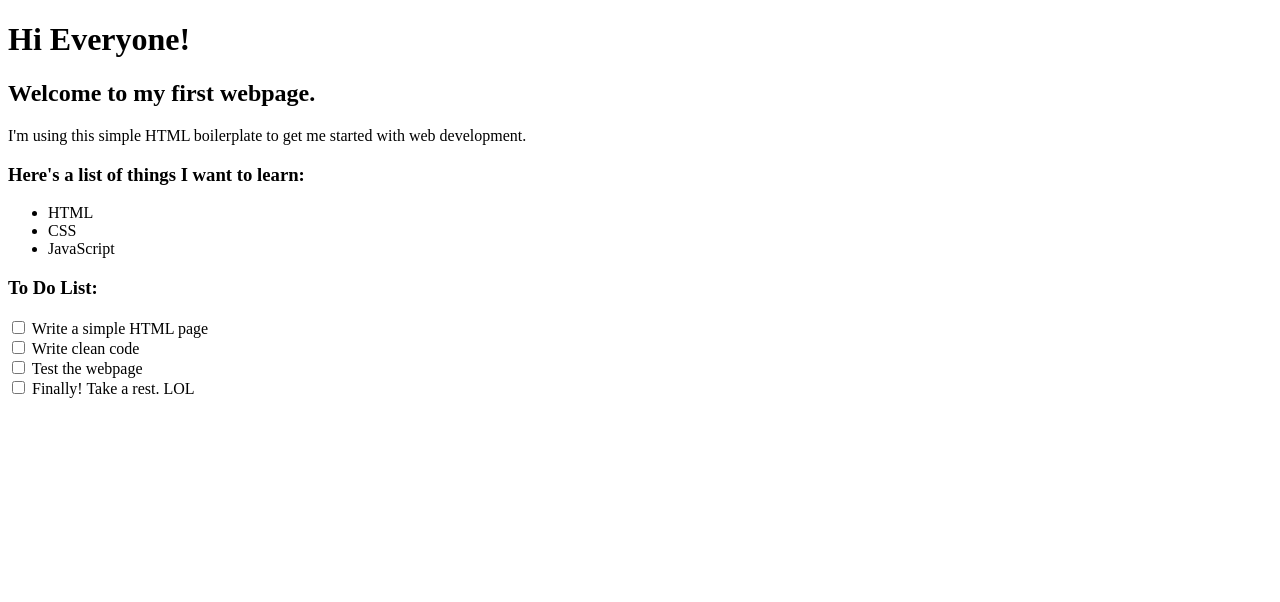
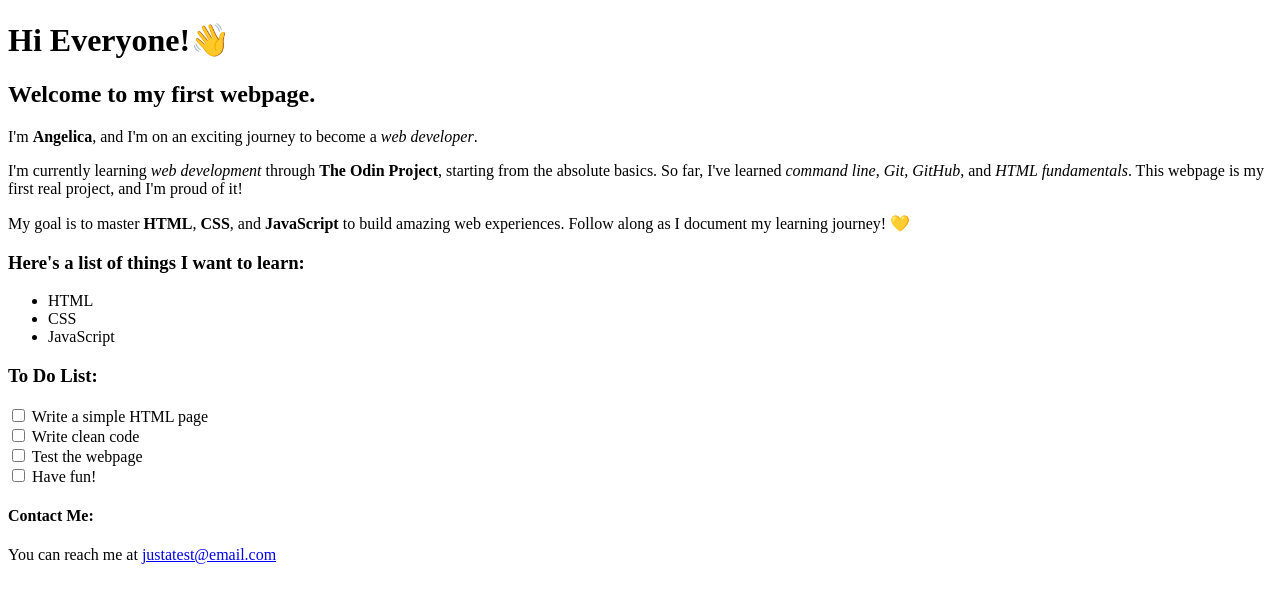
Before and after one commit to aglcmgr/My-First-Webpage, a plain HTML site: page index.html in a window 1280 px wide. Drawn offline with Linux system fonts and the light colour scheme.

Commit message:
working with text and emphasis tags

```diff
--- a/index.html
+++ b/index.html
@@ -1,17 +1,30 @@
 <!DOCTYPE html>
 
 <html lang="en">
+
 <head>
     <meta charset="UTF-8">
     <meta name="viewport" content="width=device-width, initial-scale=1.0">
+
+    <!-- This is web page name -->
     <title>My First Webpage</title>
 </head>
+
 <body>
-    <h1>Hi Everyone!</h1>
+    <!-- This is the main heading -->
+    <h1>Hi Everyone!👋</h1>
 
     <h2>Welcome to my first webpage.</h2>
 
-        <p>I'm using this simple HTML boilerplate to get me started with web development.</p>
+    <!-- This is a paragraph introducing myself -->
+    <p>I'm <strong>Angelica</strong>, and I'm on an exciting journey to become a <em>web developer</em>.</p>
+
+    <!-- I used these two emphasis tags; <em> for italicizing a text and <strong> to bold the texts -->
+    <!-- Avoid using <b> or <i> tags -->
+    <p>I'm currently learning <em>web development</em> through <strong>The Odin Project</strong>, starting from the absolute basics. So far, I've learned <em>command line</em>, <em>Git</em>, <em>GitHub</em>, and <em>HTML fundamentals</em>. This webpage is my first real project, and I'm proud of it!</p>
+
+
+    <p>My goal is to master <strong>HTML</strong>, <strong>CSS</strong>, and <strong>JavaScript</strong> to build amazing web experiences. Follow along as I document my learning journey! 💛</p>
 
     <h3>Here's a list of things I want to learn:</h3>
         <ul>
@@ -20,6 +33,7 @@
             <li>JavaScript</li>
         </ul>
 
+    <!-- This is a simple to-do list -->
     <h3>To Do List:</h3>
         <div>
             <input type="checkbox" id="task1" name="todo" value="code">
@@ -35,7 +49,9 @@
         </div>
         <div>
             <input type="checkbox" id="task4" name="todo" value="code">
-                    <label for="task4">Finally! Take a rest. LOL</label>
+            <label for="task4">Have fun!</label>
         </div>
+    <h4>Contact Me:</h4>
+        <p>You can reach me at <a href="mailto:justatest@email.com">justatest@email.com</a></p>
 </body>
 </html>
```
Lines whose indentation alone changed are shown as unchanged.
